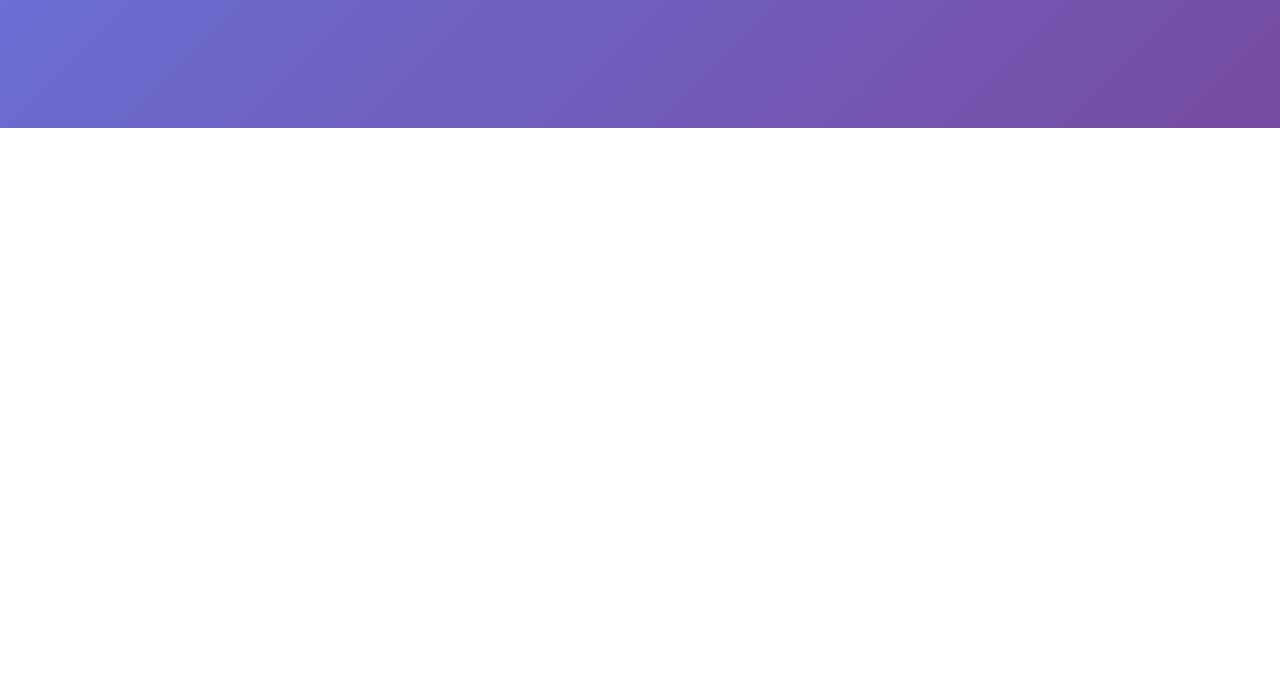
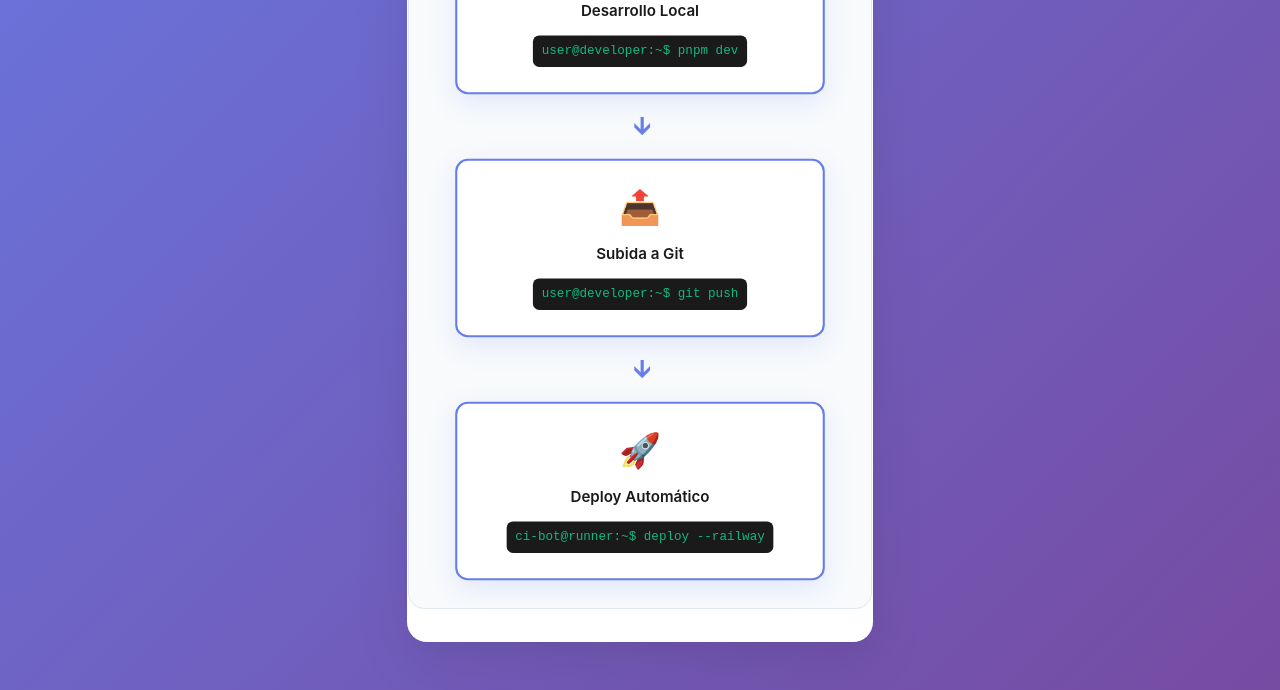
Before and after one commit to cuauhtemocbe/dockyard2sail-ts, a website built with Vite: page index.html in a window 1280 px wide. Shown: the part 672-1362 px from the top of the page. Before the commit the page ends 800 px from the top, so only its background shows below. Built offline with nearby package versions, Linux system fonts and the light colour scheme.

Commit message:
Improve UI

```diff
--- a/index.html
+++ b/index.html
@@ -15,15 +15,19 @@
         display: flex;
         align-items: center;
         justify-content: center;
+        padding: 1rem;
       }
 
       #app {
         background: white;
-        border-radius: 12px;
-        box-shadow: 0 8px 32px rgba(0, 0, 0, 0.1);
-        min-width: 300px;
-        max-width: 600px;
+        border-radius: 20px;
+        box-shadow: 0 20px 60px rgba(0, 0, 0, 0.08),
+          0 8px 25px rgba(0, 0, 0, 0.04);
+        min-width: 320px;
+        max-width: 640px;
         margin: 2rem;
+        border: 1px solid rgba(255, 255, 255, 0.2);
+        backdrop-filter: blur(10px);
       }
 
       @media (max-width: 768px) {
@@ -54,7 +58,7 @@
         ></div>
       </div>
     </div>
-    Make validation script executable
+
     <style>
       @keyframes spin {
         0% {
--- a/src/main.ts
+++ b/src/main.ts
@@ -1,5 +1,5 @@
 // Hello World TypeScript Application
-console.log('Hello, World! 🌍');
+console.log("Hello, World! 🌍");
 
 // Simple function to demonstrate TypeScript
 function greetUser(name: string): string {
@@ -10,39 +10,209 @@ function greetUser(name: string): string {
 async function fetchData(): Promise<string> {
   return new Promise((resolve) => {
     setTimeout(() => {
-      resolve('Data loaded successfully!');
+      resolve("Data loaded successfully!");
     }, 1000);
   });
 }
 
+// Function to add the pipeline element
+function addPipelineElement(): void {
+  const app = document.getElementById("app");
+  if (!app) return;
+
+  // Add CSS styles for the pipeline
+  const style = document.createElement("style");
+  style.textContent = `
+    .pipeline {
+      display: flex;
+      flex-direction: column;
+      align-items: center;
+      justify-content: center;
+      gap: 1rem;
+      margin: 2rem auto;
+      padding: 2rem;
+      background: #f8fafc;
+      border-radius: 16px;
+      border: 1px solid #e2e8f0;
+      max-width: 400px;
+    }
+
+    .step {
+      display: flex;
+      flex-direction: column;
+      align-items: center;
+      gap: 0.5rem;
+      padding: 1.5rem;
+      background: white;
+      border-radius: 12px;
+      border: 2px solid #e2e8f0;
+      width: 100%;
+      max-width: 300px;
+      text-align: center;
+      opacity: 0.3;
+      transition: all 0.5s ease;
+      box-shadow: 0 2px 8px rgba(0, 0, 0, 0.05);
+    }
+
+    .step.visible {
+      opacity: 1;
+      transform: scale(1.05);
+      border-color: #667eea;
+      box-shadow: 0 8px 25px rgba(102, 126, 234, 0.15);
+    }
+
+    .step .icon {
+      font-size: 2rem;
+      margin-bottom: 0.5rem;
+    }
+
+    .step .title {
+      font-weight: 600;
+      color: #1a1a1a;
+      font-size: 0.9rem;
+      margin-bottom: 0.5rem;
+    }
+
+    .step .terminal {
+      font-family: 'Courier New', monospace;
+      background: #1a1a1a;
+      color: #10b981;
+      padding: 0.5rem;
+      border-radius: 6px;
+      font-size: 0.75rem;
+      white-space: nowrap;
+    }
+
+    .arrow {
+      font-size: 1.5rem;
+      color: #667eea;
+      font-weight: bold;
+      transform: rotate(90deg);
+    }
+
+    @media (max-width: 768px) {
+      .pipeline {
+        padding: 1.5rem;
+      }
+
+      .step {
+        max-width: 280px;
+      }
+    }
+  `;
+  document.head.appendChild(style);
+
+  // Create pipeline HTML
+  const pipelineHTML = `
+    <div class="pipeline">
+      <div id="step1" class="step">
+        <span class="icon">⚒️</span>
+        <div class="title">Desarrollo Local</div>
+        <div class="terminal">user@developer:~$ pnpm dev</div>
+      </div>
+      <div class="arrow">🡪</div>
+      <div id="step2" class="step">
+        <span class="icon">📤</span>
+        <div class="title">Subida a Git</div>
+        <div class="terminal">user@developer:~$ git push</div>
+      </div>
+      <div class="arrow">🡪</div>
+      <div id="step3" class="step">
+        <span class="icon">🚀</span>
+        <div class="title">Deploy Automático</div>
+        <div class="terminal">ci-bot@runner:~$ deploy --railway</div>
+      </div>
+    </div>
+  `;
+
+  // Insert the pipeline after the current content
+  app.insertAdjacentHTML("beforeend", pipelineHTML);
+
+  // Start the animation loop
+  playLoop();
+}
+
+// Animation function for the pipeline
+async function playLoop(): Promise<void> {
+  function delay(ms: number): Promise<void> {
+    return new Promise((res) => setTimeout(res, ms));
+  }
+
+  const steps = ["step1", "step2", "step3"];
+
+  while (true) {
+    steps.forEach((id) => {
+      const element = document.getElementById(id);
+      if (element) element.classList.remove("visible");
+    });
+    await delay(500);
+
+    for (const stepId of steps) {
+      const element = document.getElementById(stepId);
+      if (element) element.classList.add("visible");
+      await delay(1500);
+    }
+
+    await delay(2000);
+  }
+}
+
 // Initialize the application
 async function init(): Promise<void> {
-  const userName = 'Developer';
+  const userName = "Developer";
   const greeting = greetUser(userName);
 
   console.log(greeting);
 
   // Update DOM if we're in a browser environment
-  if (typeof document !== 'undefined') {
-    const app = document.getElementById('app');
+  if (typeof document !== "undefined") {
+    const app = document.getElementById("app");
     if (app) {
       app.innerHTML = `
-        <div style="padding: 2rem; text-align: center; font-family: Arial, sans-serif;">
-          <h1 style="color: #333;">🚀 TypeScript Boilerplate</h1>
-          <p style="color: #666;">${greeting}</p>
-          <div id="status" style="margin-top: 1rem; padding: 1rem; background: #f5f5f5; border-radius: 8px;">
-            Loading...
+        <div style="padding: 3rem 2rem; text-align: center; font-family: -apple-system, BlinkMacSystemFont, 'Segoe UI', 'Roboto', sans-serif; max-width: 500px; margin: 0 auto;">
+          <h1 style="color: #1a1a1a; margin-bottom: 0.5rem; font-weight: 300; font-size: 2rem; letter-spacing: -0.02em;">
+            🚀 TypeScript Boilerplate
+          </h1>
+          <p style="color: #6b7280; margin-bottom: 2rem; font-size: 0.95rem; line-height: 1.5;">
+            ${greeting}
+          </p>
+
+          <div style="margin: 2rem 0; color: #667eea; font-weight: 500; font-size: 1.1rem;">
+            ⚓ dockyard2sail-ts 🚢
+          </div>
+          <p style="color: #6b7280; font-size: 0.875rem; line-height: 1.6; margin: 0 0 2rem 0; max-width: 400px; margin-left: auto; margin-right: auto;">
+            Un boilerplate moderno y listo para producción con TypeScript, pnpm, Docker y DevContainers, con pipeline completo de CI/CD. Permite iniciar rápido el desarrollo local, validar con hooks de Git y desplegar fácilmente a producción.
+          </p>
+
+          <div id="status" style="margin-top: 2rem; padding: 1rem; background: #f8fafc; border: 1px solid #e2e8f0; border-radius: 12px; font-size: 0.9rem;">
+            <div style="display: inline-flex; align-items: center; gap: 0.5rem;">
+              <div style="width: 16px; height: 16px; border: 2px solid #e2e8f0; border-top: 2px solid #667eea; border-radius: 50%; animation: spin 1s linear infinite;"></div>
+              <span style="color: #64748b;">Loading...</span>
+            </div>
           </div>
         </div>
       `;
 
-      const statusEl = document.getElementById('status');
+      const statusEl = document.getElementById("status");
       if (statusEl) {
         try {
           const data = await fetchData();
-          statusEl.innerHTML = `<span style="color: green;">✅ ${data}</span>`;
+          statusEl.innerHTML = `
+            <div style="display: inline-flex; align-items: center; gap: 0.5rem;">
+              <span style="color: #10b981; font-size: 1.1rem;">✅</span>
+              <span style="color: #374151; font-weight: 500;">${data}</span>
+            </div>
+          `;
+
+          // Add the pipeline element after successful data load
+          addPipelineElement();
         } catch (error) {
-          statusEl.innerHTML = `<span style="color: red;">❌ Error: ${error}</span>`;
+          statusEl.innerHTML = `
+            <div style="display: inline-flex; align-items: center; gap: 0.5rem;">
+              <span style="color: #ef4444; font-size: 1.1rem;">❌</span>
+              <span style="color: #374151; font-weight: 500;">Error: ${error}</span>
+            </div>
+          `;
         }
       }
     }
@@ -51,7 +221,7 @@ async function init(): Promise<void> {
       const data = await fetchData();
       console.log(data);
     } catch (error) {
-      console.error('Error fetching data:', error);
+      console.error("Error fetching data:", error);
     }
   }
 }
```
Also changed, not shown: src/test/main.test.ts (+13 -11 lines).
